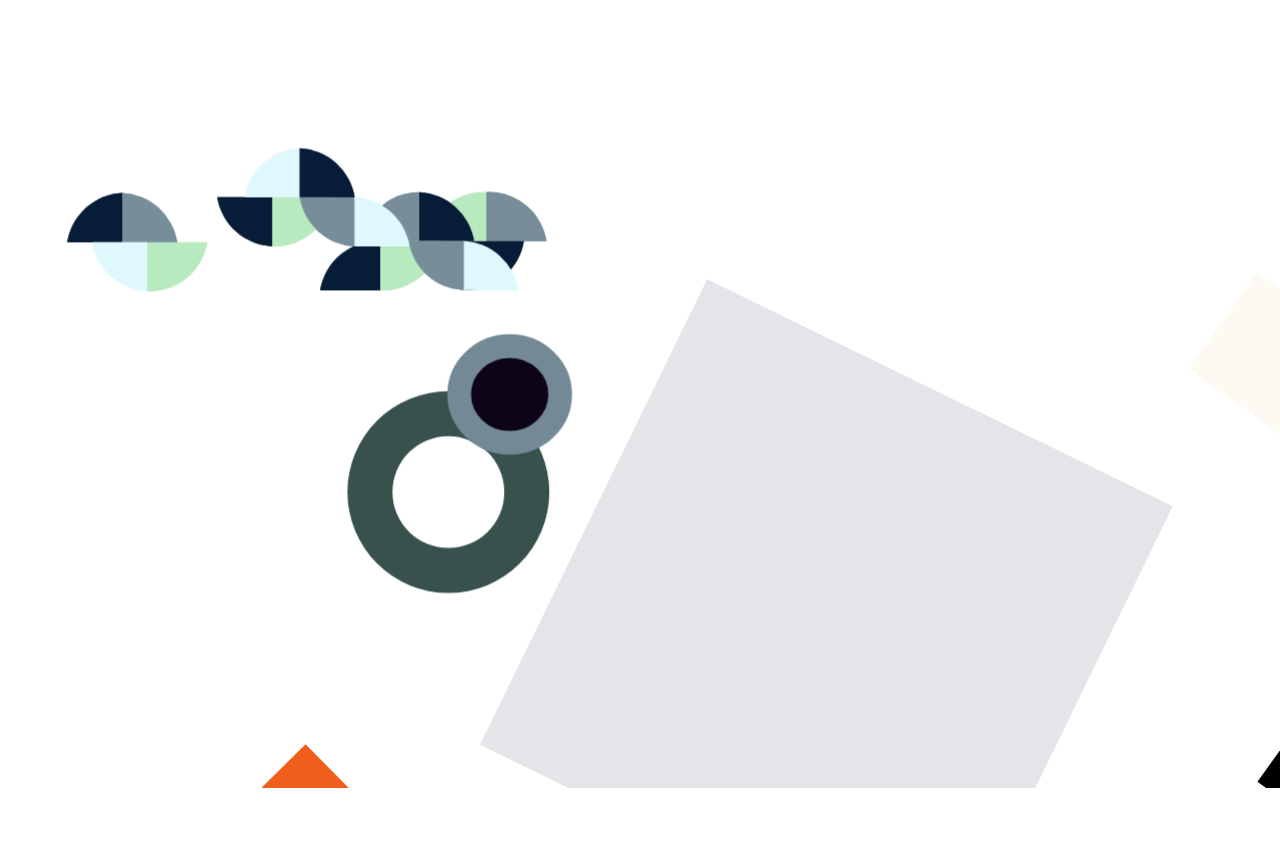
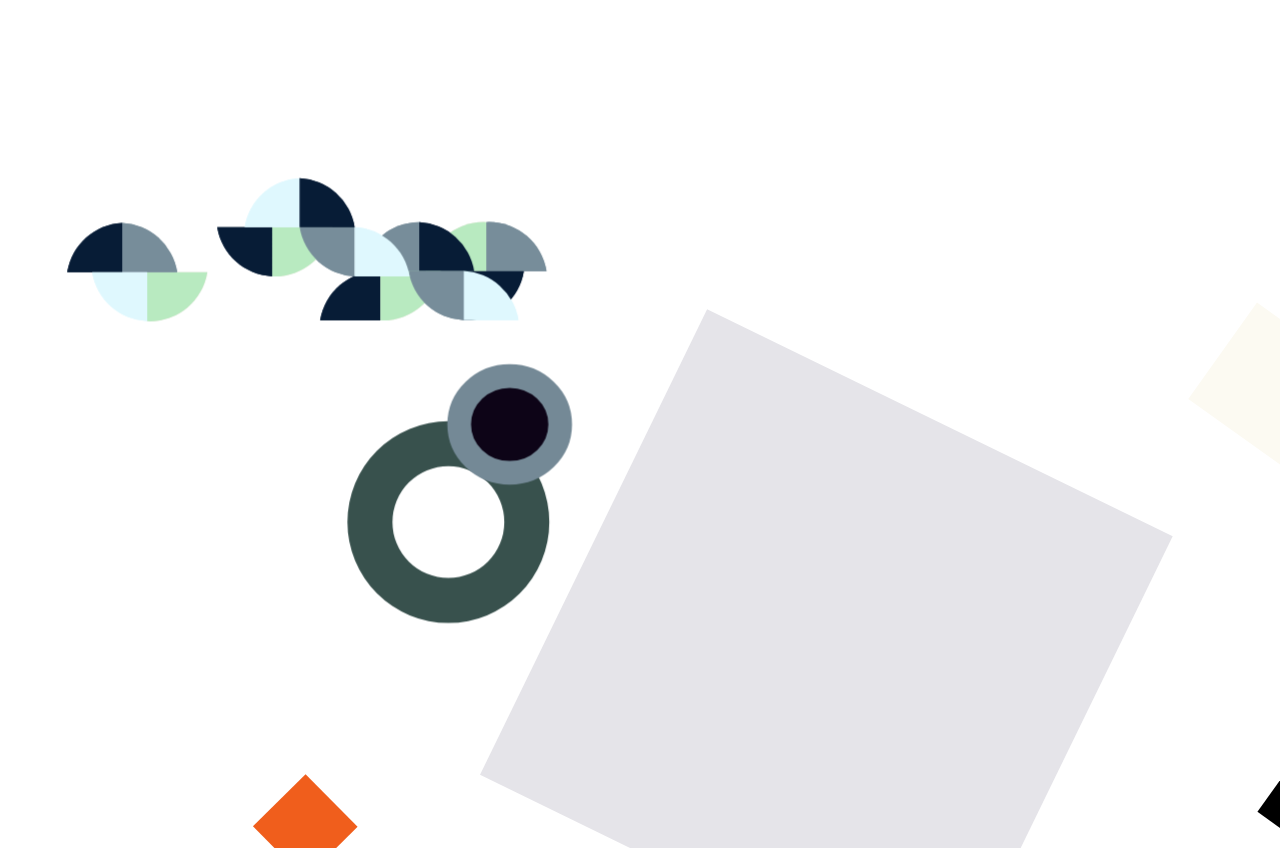
Before and after one commit to Qianhee/mov-no7, a plain HTML site: page seventh.html in a window 1280 px wide. Shown: the top 860 px of the page. Before the commit the page ends 800 px from the top, so only its background shows below. Drawn offline with Linux system fonts and the light colour scheme.

Commit message:
Update seventh.html

```diff
--- a/seventh.html
+++ b/seventh.html
@@ -1,5 +1,5 @@
 <!DOCTYPE html>
-<svg width="1480" height="780" viewBox="0 0 500 250">
+<svg width="1480" height="840" viewBox="0 0 500 250">
     <g>
         <g id="egg">
             <rect x="220" y="95" width="175" height="175" fill="#e5e4e9" class="rotating-rect" />
```
